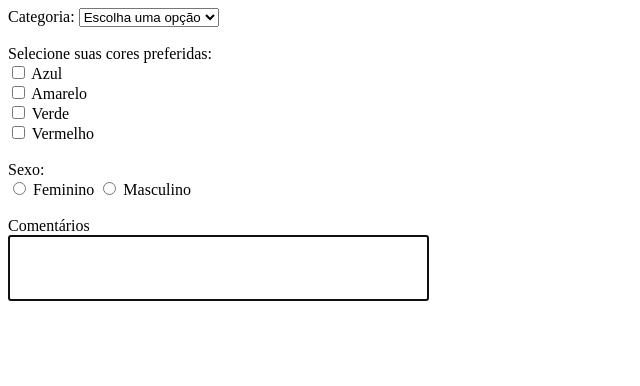
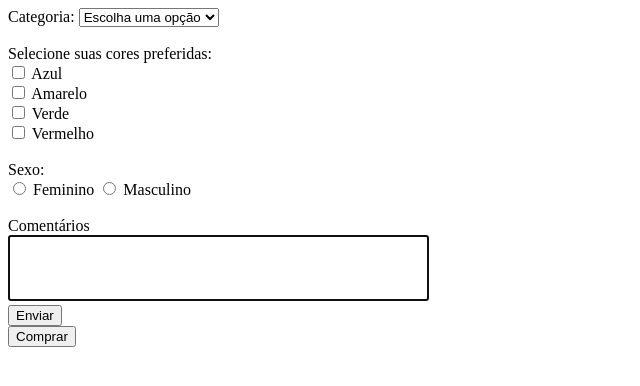
Before and after one commit to amandah-coslo/elementos_do_formulario, a plain HTML site: page index.html in a window 1280 px wide. Shown: the whole page, without its empty margins (0-640 px from the left). Drawn offline with Linux system fonts and the light colour scheme.

Commit message:
foi adicionado os buttons (enviar e comprar)

```diff
--- a/index.html
+++ b/index.html
@@ -65,5 +65,17 @@
         </textarea>
     </div>
     <!--fim div textarea-->
+
+    <!--div button-->
+    <div>
+        <input type="submit" value="Enviar">
+    </div>
+    <!--div button-->
+
+    <!--div button 2-->
+    <div>
+        <button type="submit" name="btn_comprar" value="comprar">Comprar</button>
+    </div>
+    <!--div button 2-->
 </body>
 </html>
```
